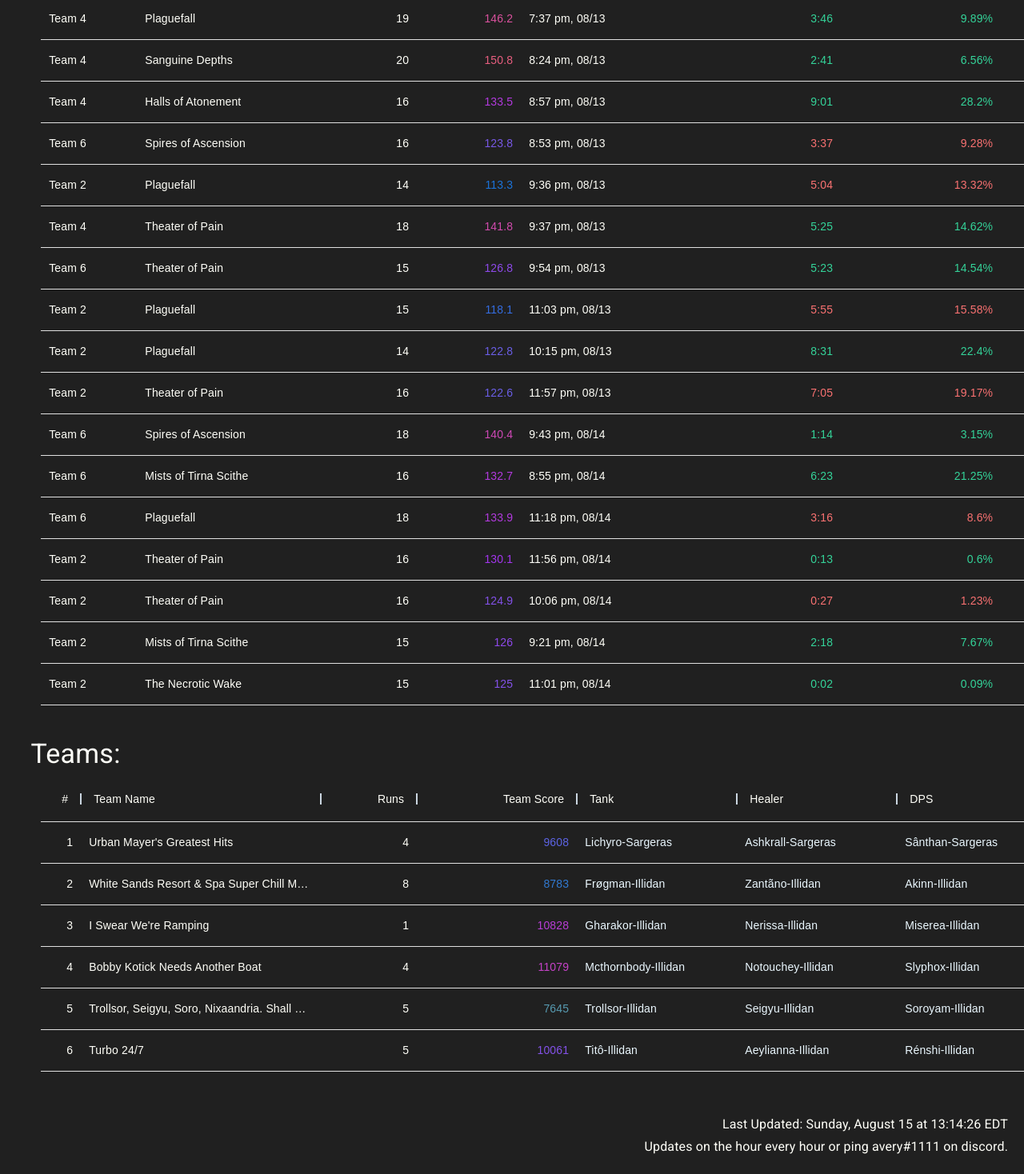
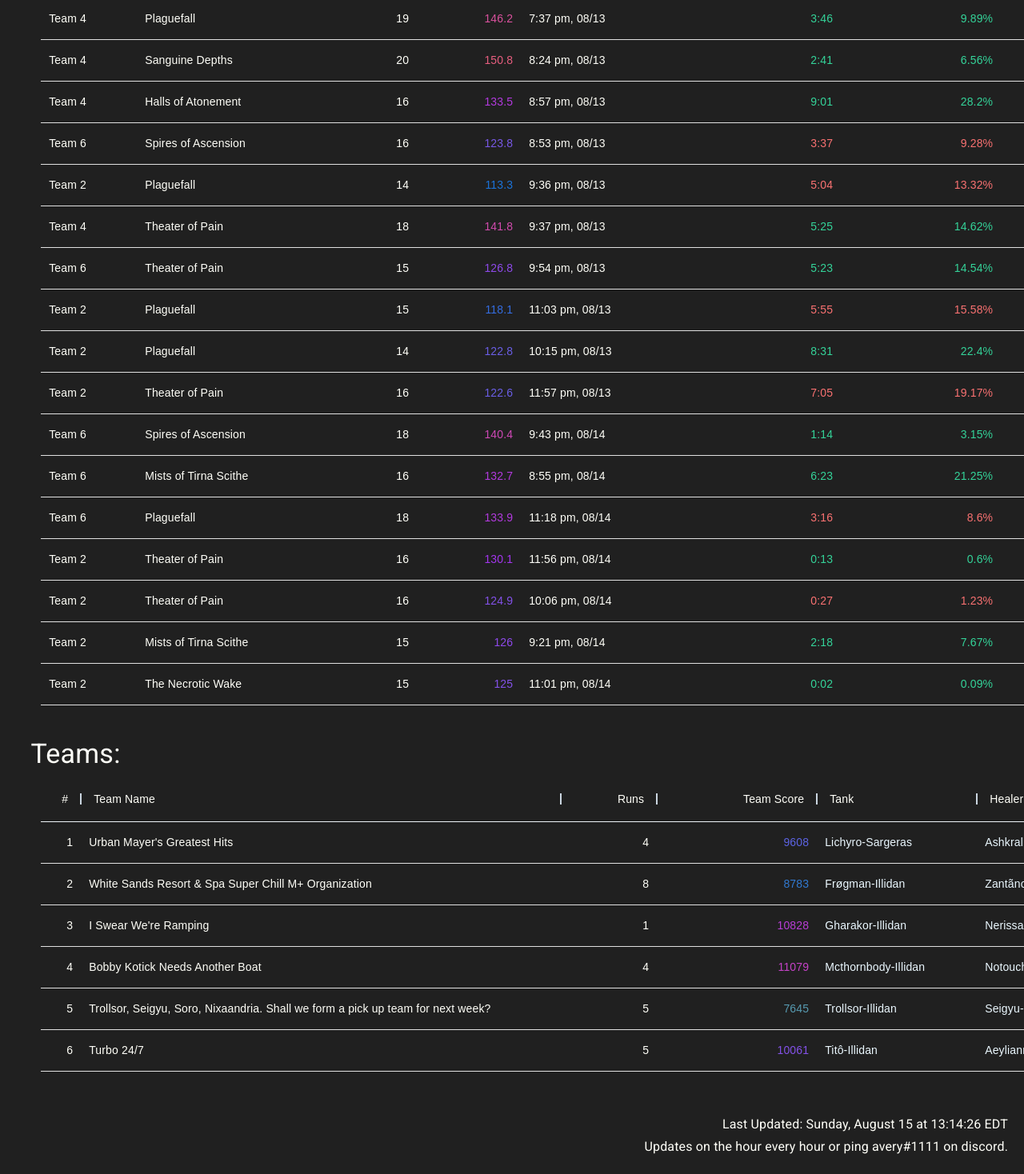
Before and after one commit to 4very/mplus_leaderboard, a Next.js app: page / in a window 1280 px wide. Shown: the part 684-2152 px from the top of the page at 80% size. Built offline with nearby package versions, Linux system fonts and the light colour scheme.

Commit message:
look at this sick layout

```diff
--- a/src/pages/index.tsx
+++ b/src/pages/index.tsx
@@ -96,7 +96,11 @@ export default function ContentPage(props: PropsType) {
       disableColumnMenu: true,
       sortable: false,
     },
-    { field: 'team', headerName: 'Team Name', minWidth: 300, flex: 1 },
+    {
+      field: 'team',
+      headerName: 'Team Name',
+      width: 600,
+    },
     {
       field: 'runsCompleted',
       headerName: 'Runs',
@@ -234,7 +238,6 @@ export default function ContentPage(props: PropsType) {
       </Typography>
       <div
         style={{
-          maxWidth: '1431px',
           marginLeft: '4vw',
           marginTop: '3vh',
           boxSizing: 'border-box',
@@ -246,6 +249,7 @@ export default function ContentPage(props: PropsType) {
           disableSelectionOnClick
           hideFooter
           autoHeight
+          disableExtendRowFullWidth
         />
       </div>
       <Typography
@@ -262,7 +266,6 @@ export default function ContentPage(props: PropsType) {
       </Typography>
       <div
         style={{
-          maxWidth: '1750px',
           marginLeft: '4vw',
           marginTop: '1vh',
           marginBottom: '4vh',
@@ -274,6 +277,7 @@ export default function ContentPage(props: PropsType) {
           columns={teamColumns}
           disableSelectionOnClick
           hideFooter
+          disableExtendRowFullWidth
           autoHeight
         />
       </div>
--- a/src/styles/main.css
+++ b/src/styles/main.css
@@ -48,3 +48,14 @@ html {
 a{
   @apply hover:underline text-blue-100
 }
+
+.MuiDataGrid-columnHeader {
+  @apply border-b-2
+}
+.MuiDataGrid-columnsContainer {
+  @apply border-b-0 !important
+}
+
+.MuiDataGrid-cell {
+  @apply border-r-0 !important
+}
```
